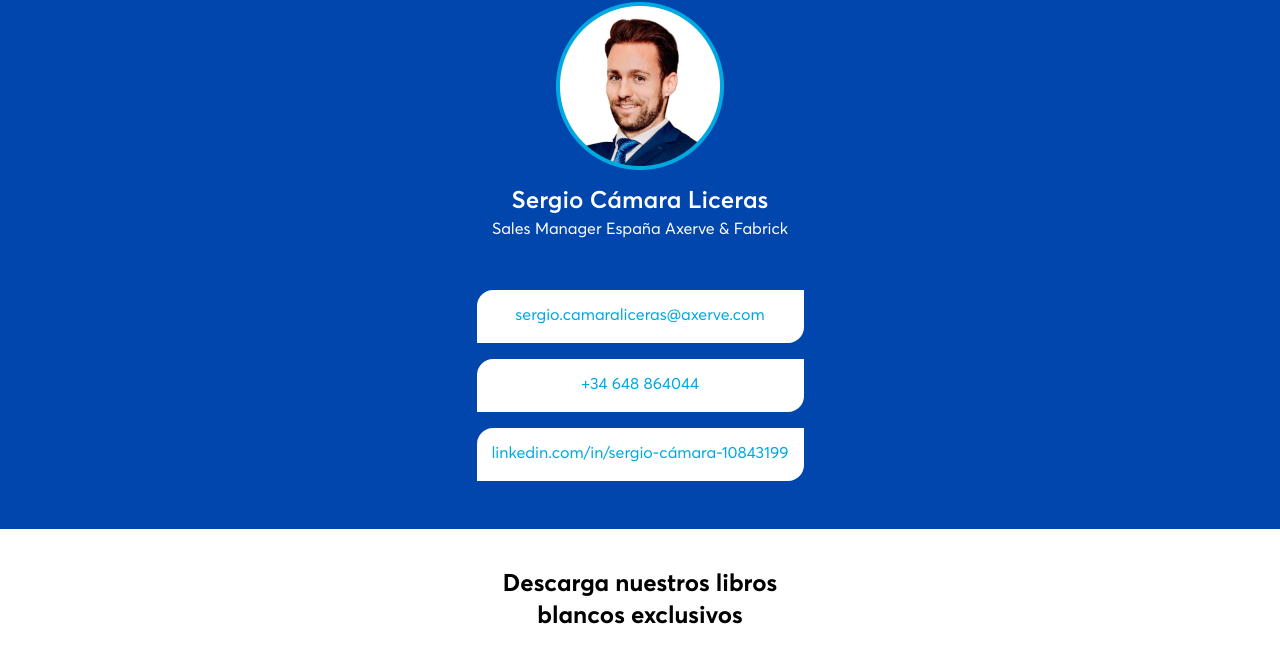
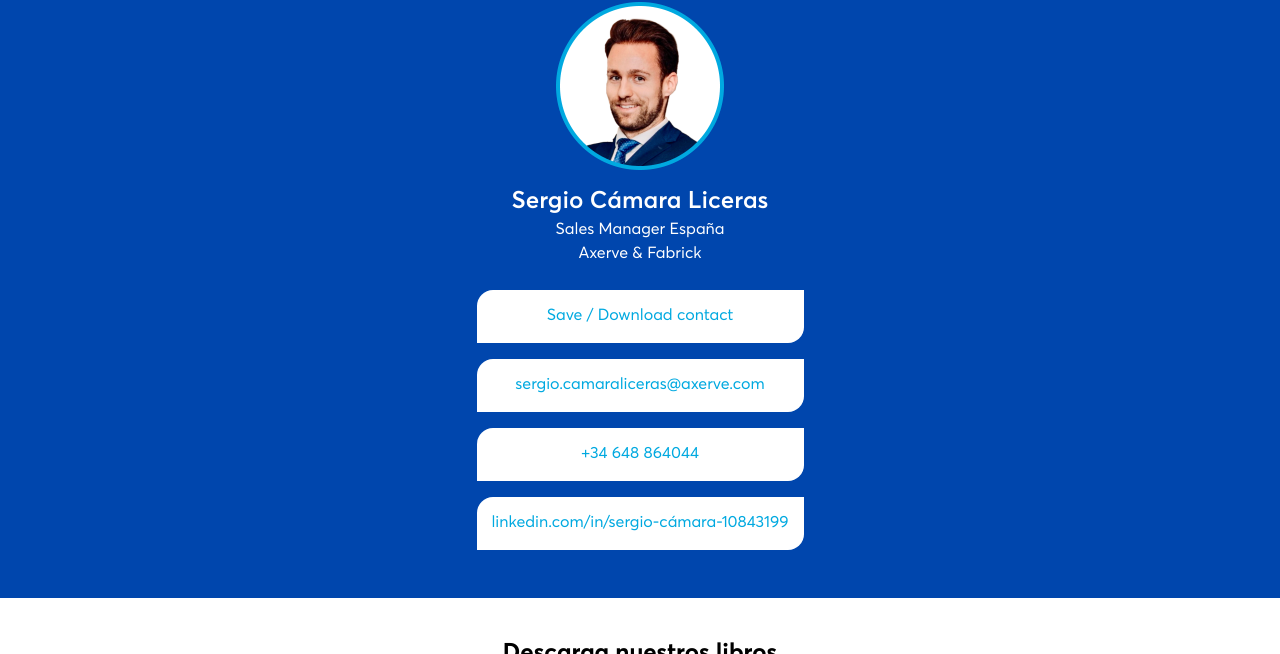
Before and after one commit to axerve/assets, a plain HTML site: page sergio-camara-liceras/index.html in a window 1280 px wide. Shown: the part 72-726 px from the top of the page. Drawn offline with Linux system fonts and the light colour scheme.

Commit message:
Update index.html

```diff
--- a/sergio-camara-liceras/index.html
+++ b/sergio-camara-liceras/index.html
@@ -16,10 +16,11 @@
 
         <span class="text-white text-centered">
           <h3 class="mt-2">Sergio Cámara Liceras</h3>
-          <span class="job-title">Sales Manager España Axerve & Fabrick</span>
+          <span class="job-title">Sales Manager España<br>Axerve & Fabrick</span>
         </span>
 
-        <a class="large-button mt-6" href="mailto:sergio.camaraliceras@axerve.com">sergio.camaraliceras@axerve.com</a>
+        <a class="large-button mt-3" href="SergioCámaraLiceras.vcf">Save / Download contact</a>
+        <a class="large-button mt-2" href="mailto:sergio.camaraliceras@axerve.com">sergio.camaraliceras@axerve.com</a>
         <a class="large-button mt-2" href="tel:+34648864044">+34 648 864044</a>
         <a class="large-button mt-2 mb-6" href="https://www.linkedin.com/in/sergio-cámara-10843199/" target="_blank" rel="noopener noreferrer">linkedin.com/in/sergio-cámara-10843199</a>
       </div>
```
